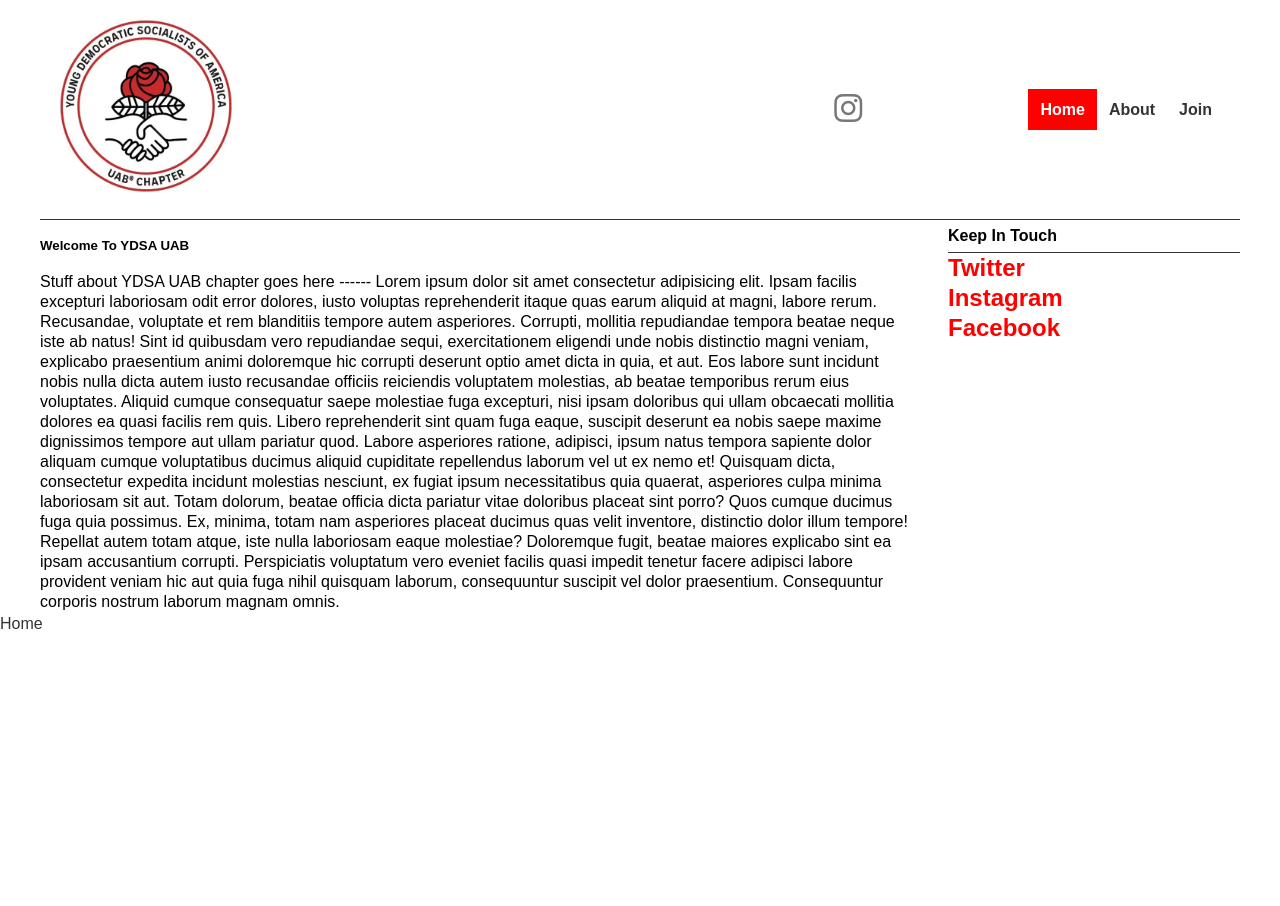
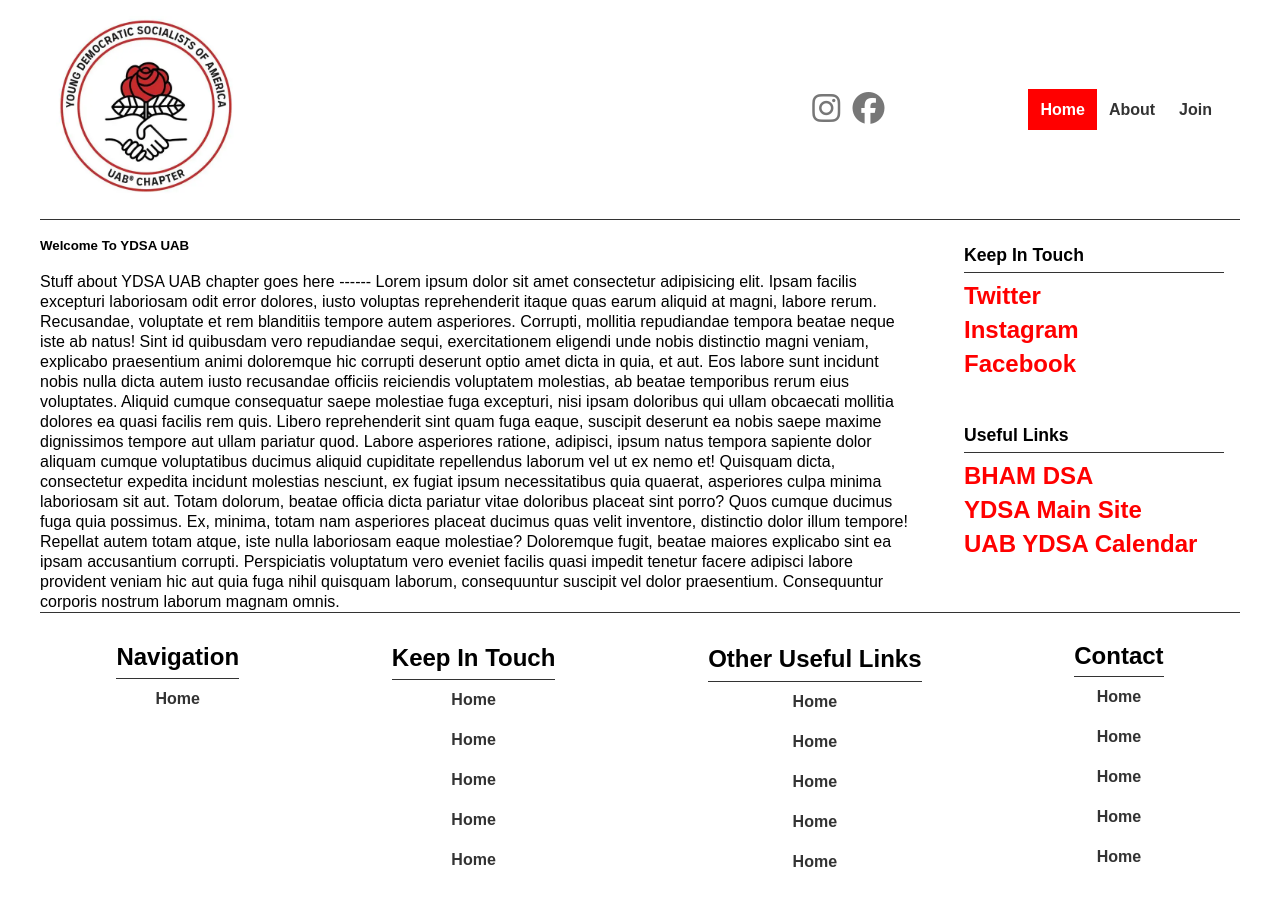
Before and after one commit to juddson/ydsa, a Flask app: page / in a window 1280 px wide. Before the commit the page ends 629 px from the top, so only its background shows below. Run offline with Flask 3, Linux system fonts and the light colour scheme; some libraries are stand-ins or nearby versions.

Commit message:
added footer and enhanced sidebar styling

```diff
--- a/static/css/style.css
+++ b/static/css/style.css
@@ -55,6 +55,27 @@ h1, h2, h3, h4 {
 
 .layout > article { flex: 3; }
 .layout > #sidebar { flex: 1; }
+
+#sidebar {
+  display: flex;
+  flex-direction: column;
+  gap: 1rem;
+  padding: 0.5rem 0;
+}
+
+#sidebar section {
+  padding: 0.75rem 1rem;
+}
+
+#sidebar ul li a:hover {
+    color: var(--light-color);
+}
+
+/* tidy inner lists/headers */
+#sidebar h1 { margin: 0 0 0.5rem; font-size: 1.1rem; }
+#sidebar ul { margin: 0; padding: 0; list-style: none; }
+#sidebar li + li { margin-top: 0.25rem; }
+
 
 /*/ utilities /*/
 
@@ -122,8 +143,43 @@ h1, h2, h3, h4 {
     font-size: 1.5rem;
 }
 
-#foot-nav {
-    display: hidden;
+/*/ #foot-nav {
+    bottom: 0;
+} /*/
+
+#foot-nav .container {
+    display: flex;
+    padding: 1rem;
+    align-items: flex-start;
+    justify-content: space-around;
+    border: none;
+    gap: 2rem;
+    border-top: 1px solid #333;
+}
+
+#foot-nav ul {
+    display: flex;
+    align-items: center;
+    flex-direction: column;
+    padding: .5rem;
+    margin: 0;
+    list-style: none;
+}
+
+#foot-nav ul h2 {
+    border: none;
+    border-bottom: 1px solid #333;
+}
+
+#foot-nav ul li a {
+    display: block;
+    padding: .5rem;
+    font-weight: bold;
+}
+
+#foot-nav ul li a:hover {
+    background: var(--light-color);
+    color: var(--dark-color);
 }
 
 /*/ main section /*/
--- a/templates/base.html
+++ b/templates/base.html
@@ -17,6 +17,7 @@
                 <div class="social">
                     <!-- <a href="put twitter link here" target="_blank"><i class="fab fa-twitter fa-2x"></i></a> -->
                     <a href="https://www.instagram.com/ydsauab/" target="_blank"><i class="fab fa-instagram fa-2x"></i></a>
+                    <a href="https://www.facebook.com/uabydsa/" target="_blank"><i class="fab fa-facebook fa-2x"></i></a>
                 </div>
                 <ul>
                     <li><a href="{{ url_for('home') }}" class="current">Home</a></li>
@@ -41,13 +42,48 @@
                 <li><a class="side-link" href="https://www.facebook.com/uabydsa/">Facebook</a></li>
             </ul>
             </section>
+            <section>
+            <h1>Useful Links</h1>
+            <ul>
+                <li><a class="side-link" href="https://bhamdsa.org/">BHAM DSA</a></li>
+                <li><a class="side-link" href="https://y.dsausa.org/">YDSA Main Site</a></li>
+                <li><a class="side-link" href="https://calendar.uab.edu/group/young_democratic_socialists_of_america-uab">UAB YDSA Calendar</a></li>
+            </ul>
+            </section>
         </aside>
         </section>
     </main>
     <footer>
         <nav id="foot-nav">
-            <div>
-               <a href="{{ url_for('home') }}" class="current">Home</a>
+            <div class="container">
+                <ul>
+                    <h2>Navigation</h2>
+                    <li><a href="{{ url_for('home') }}">Home</a></li>
+                </ul>
+                <ul>
+                    <h2>Keep In Touch</h2>
+                    <li><a href="{{ url_for('home') }}">Home</a></li>
+                    <li><a href="{{ url_for('home') }}">Home</a></li>
+                    <li><a href="{{ url_for('home') }}">Home</a></li>
+                    <li><a href="{{ url_for('home') }}">Home</a></li>
+                    <li><a href="{{ url_for('home') }}">Home</a></li>
+                </ul>
+                <ul>
+                    <h2>Other Useful Links</h2>
+                    <li><a href="{{ url_for('home') }}">Home</a></li>
+                    <li><a href="{{ url_for('home') }}">Home</a></li>
+                    <li><a href="{{ url_for('home') }}">Home</a></li>
+                    <li><a href="{{ url_for('home') }}">Home</a></li>
+                    <li><a href="{{ url_for('home') }}">Home</a></li>
+                </ul>
+                <ul>
+                    <h2>Contact</h2>
+                    <li><a href="{{ url_for('home') }}">Home</a></li>
+                    <li><a href="{{ url_for('home') }}">Home</a></li>
+                    <li><a href="{{ url_for('home') }}">Home</a></li>
+                    <li><a href="{{ url_for('home') }}">Home</a></li>
+                    <li><a href="{{ url_for('home') }}">Home</a></li>
+                </ul>
             </div>
         </nav>
     </footer>
```
